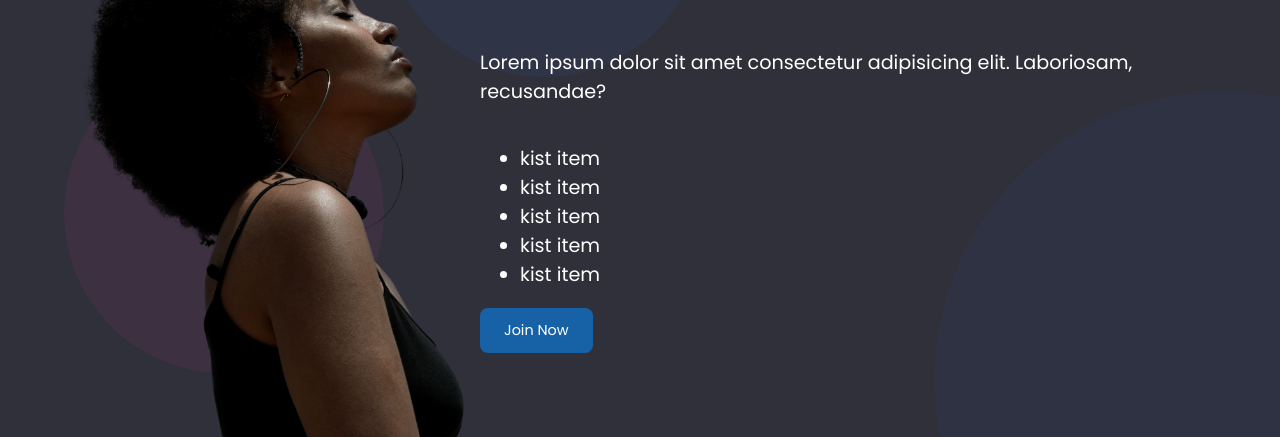
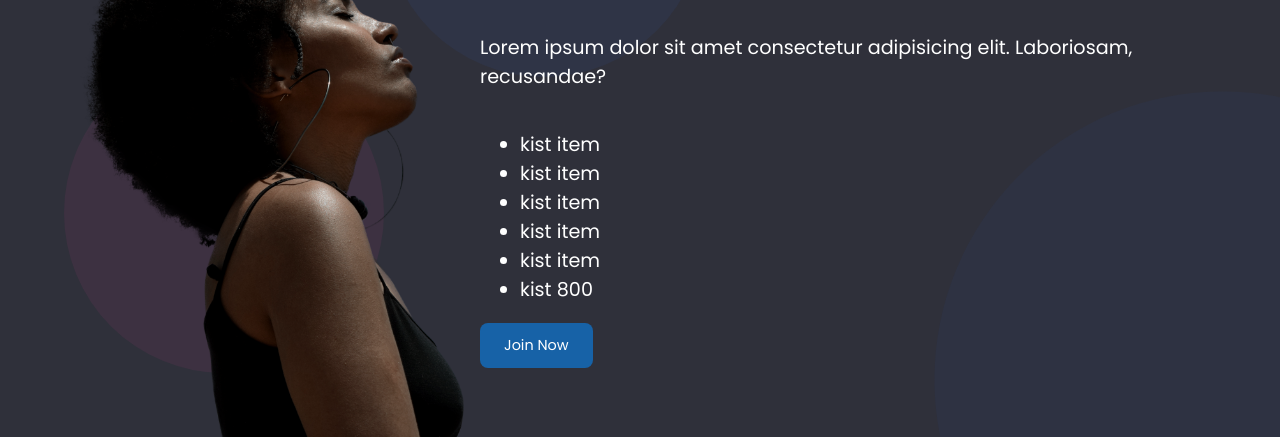
Before and after one commit to SamiCodegod/git-tutorials, a plain HTML site: page index.html in a window 1280 px wide. Shown: the part 363-800 px from the top of the page. Drawn offline with Linux system fonts and the light colour scheme.

Commit message:
added list style

```diff
--- a/index.html
+++ b/index.html
@@ -40,6 +40,7 @@
           <li>kist item</li>
           <li>kist item</li>
           <li>kist item</li>
+          <li>kist 800</li>
         </ul>
         <a href="join.html" class="btn">Join Now</a>
       </div>
```
